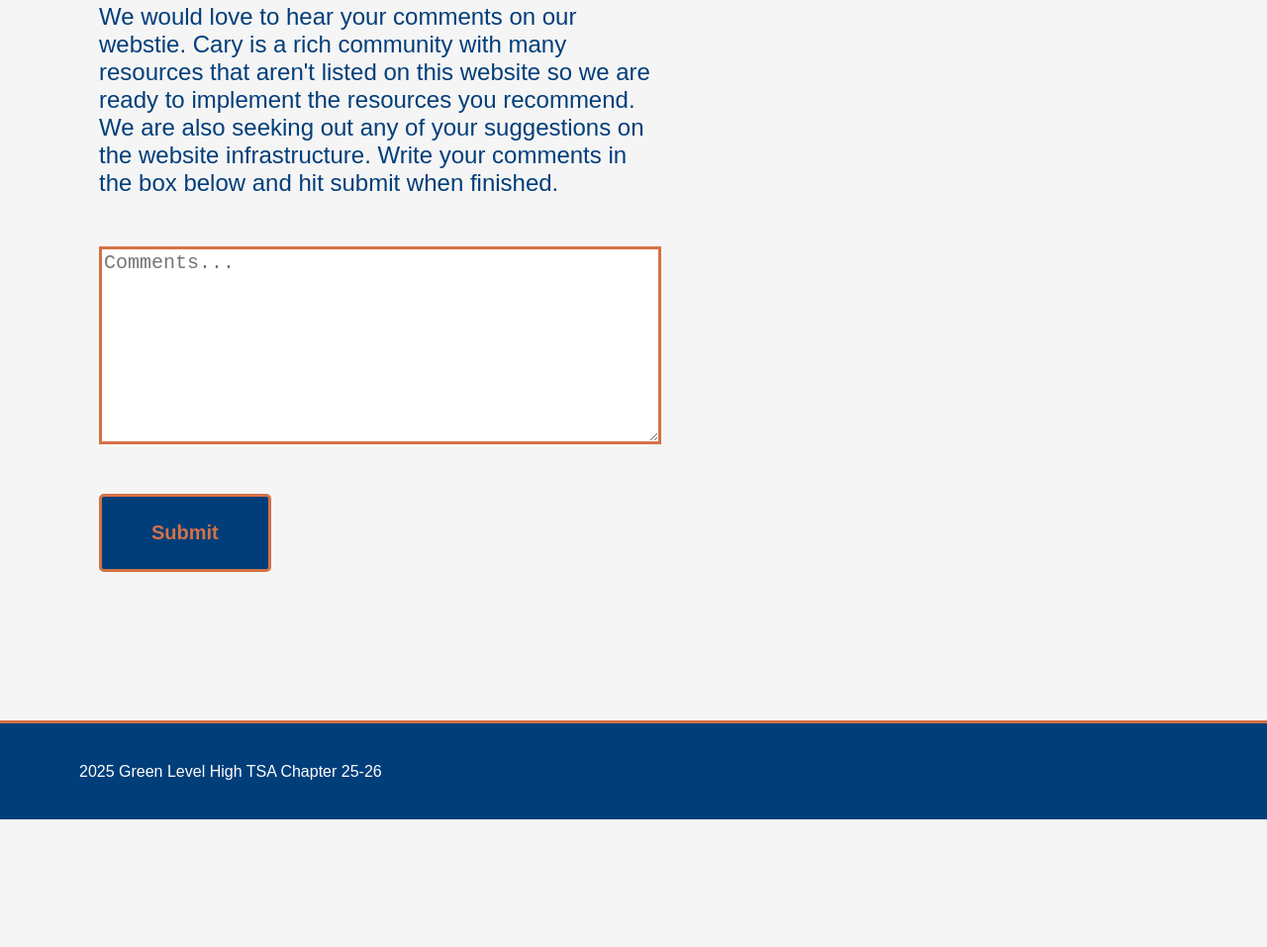
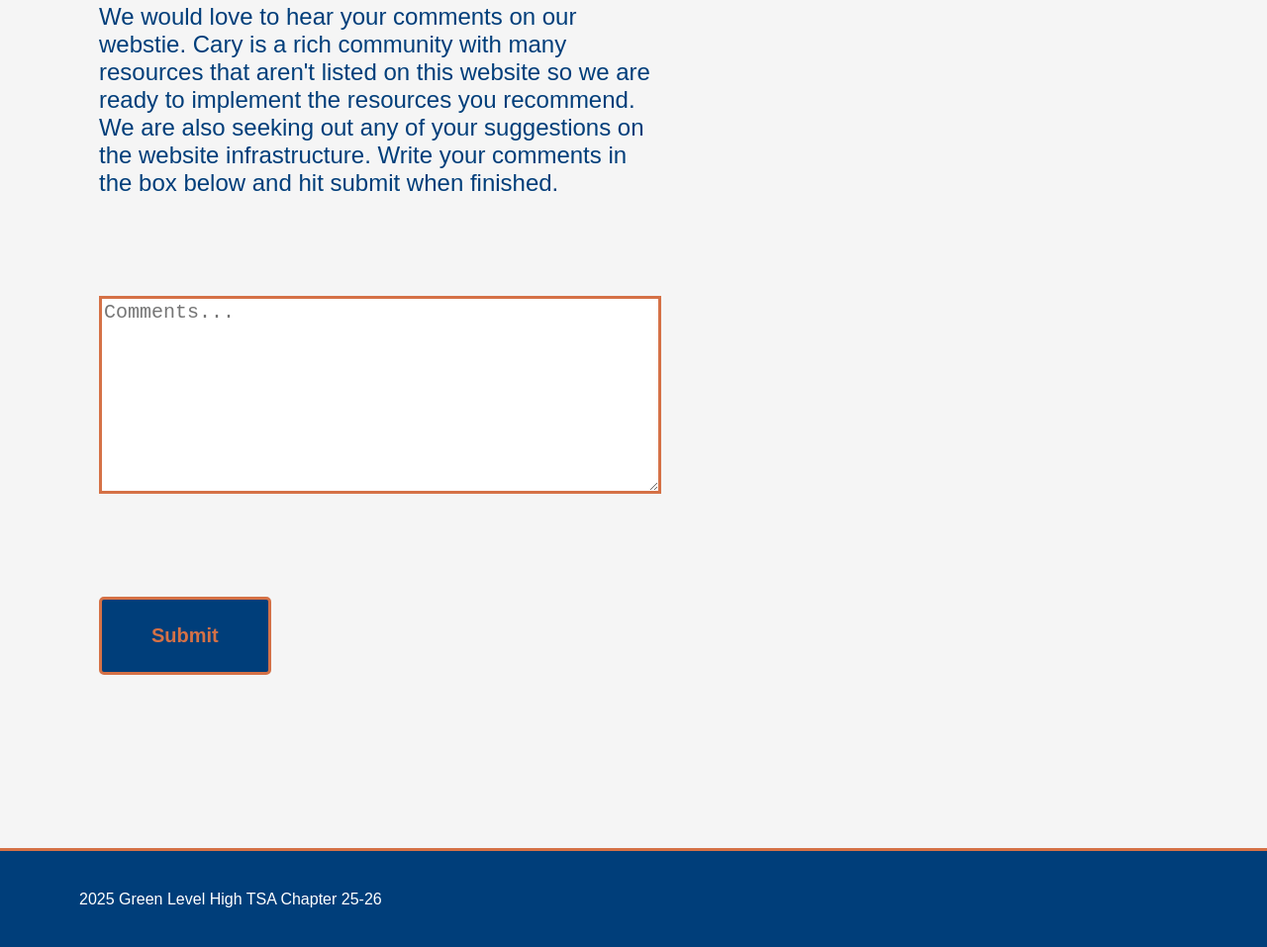
Before and after one commit to sree2324-lemj/tsa-website, a website: page feedback.html in a window 1280 px wide. Shown: the part 377-1334 px from the top of the page at 99% size. Before the commit the page ends 1205 px from the top, so only its background shows below. Drawn offline with Linux system fonts and the light colour scheme.

Commit message:
Update style.css

```diff
--- a/style.css
+++ b/style.css
@@ -5,6 +5,7 @@
     margin: 0;
     padding-top: 100px;
     background: #f5f5f5;
+    position:relative
 }
 header, footer {
     background: #003e7a;
@@ -15,7 +16,7 @@
     align-content:center;
     color:white
 }
-footer {border-top:3px solid #d57146}
+footer {border-top:3px solid #d57146;margin-top:25px}
 header ul {
     float:right;
     list-style-type: none;
@@ -99,18 +100,18 @@
     font-size:20px;
     margin-top:50px;
     margin-bottom:50px;
-    border-radius:5px
+    border-radius:5px;
+    cursor:pointer
 }
 .feedback-box{
     border:3px solid #d57146;
-    min-height:200px;
     width:100%;
+    min-height: 200px; /* Optional: Sets a minimum visible height */
+    resize:vertical;  /* Hides the scrollbar unless max-height is reached */
     color:#898a8d;
     font-size:20px;
     margin-top:50px;
     margin-bottom:50px;
-    display:flex;
-    align-content:flex-start
 }
 .resource-link-pic-box{
     height:150px;
```
